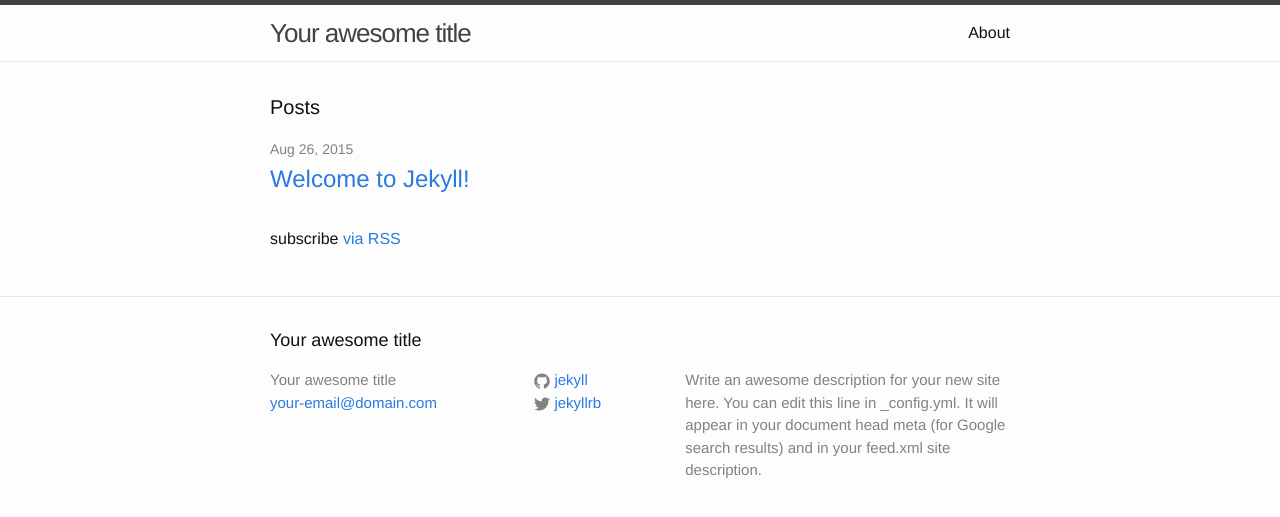
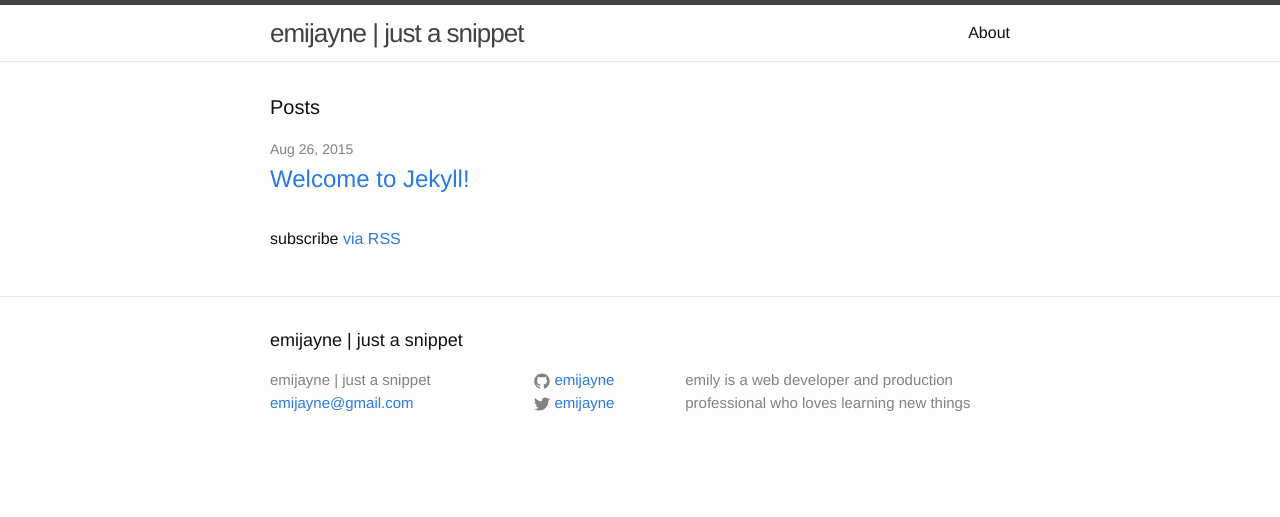
Before and after one commit to emijayne/emijayne.github.io, a Jekyll site: the page built from index.html, in a window 1280 px wide. Shown: the top 517 px of the page. Built offline with Jekyll 4.4.1, drawn with Linux system fonts in a browser that asks for light colours.

Commit message:
update config

```diff
--- a/_config.yml
+++ b/_config.yml
@@ -1,14 +1,13 @@
 # Site settings
-title: Your awesome title
-email: your-email@domain.com
+title: emijayne | just a snippet
+email: emijayne@gmail.com
 description: > # this means to ignore newlines until "baseurl:"
-  Write an awesome description for your new site here. You can edit this
-  line in _config.yml. It will appear in your document head meta (for
-  Google search results) and in your feed.xml site description.
+  emily is a web developer and production professional who loves learning new things
 baseurl: "" # the subpath of your site, e.g. /blog/
-url: "http://yourdomain.com" # the base hostname & protocol for your site
-twitter_username: jekyllrb
-github_username:  jekyll
+#url: "http://emijayne.com" # the base hostname & protocol for your site
+twitter_username: emijayne
+github_username: emijayne
+drupal_username: emijayne
 
 # Build settings
 markdown: kramdown
```
